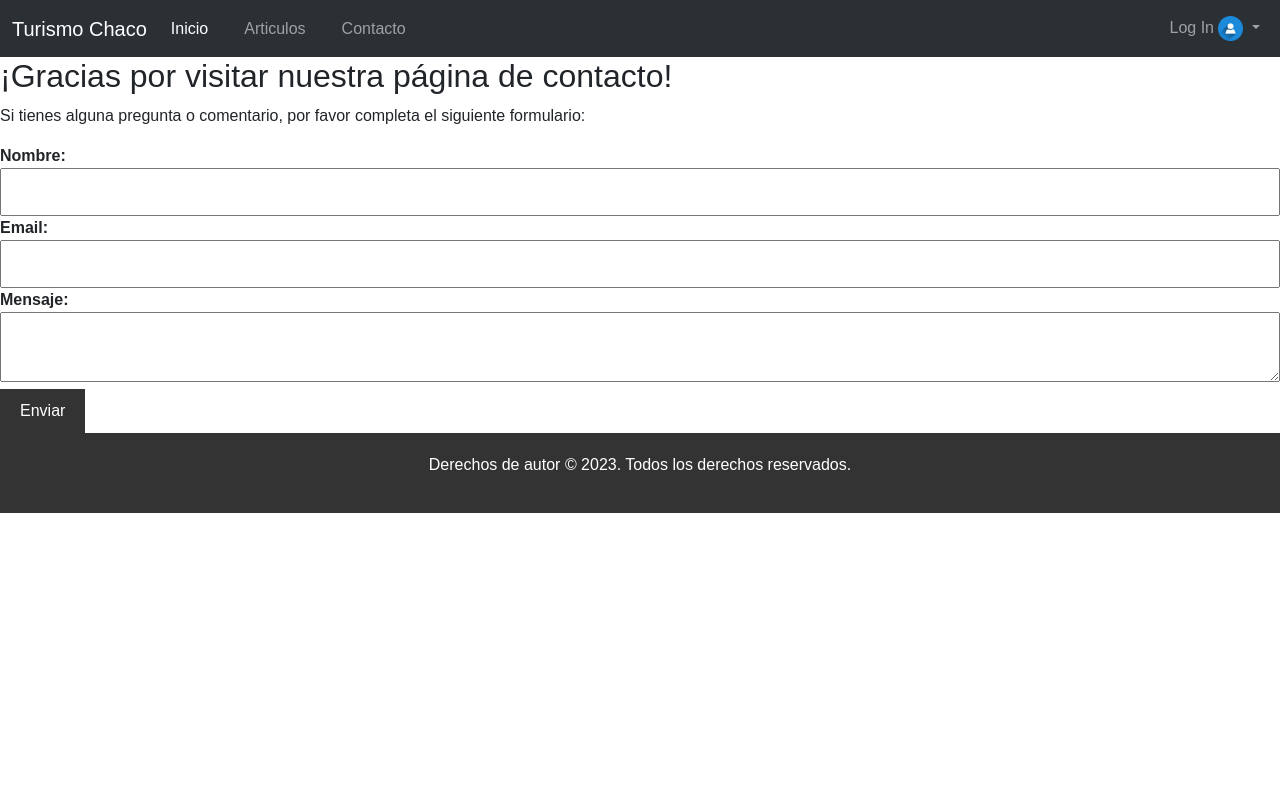
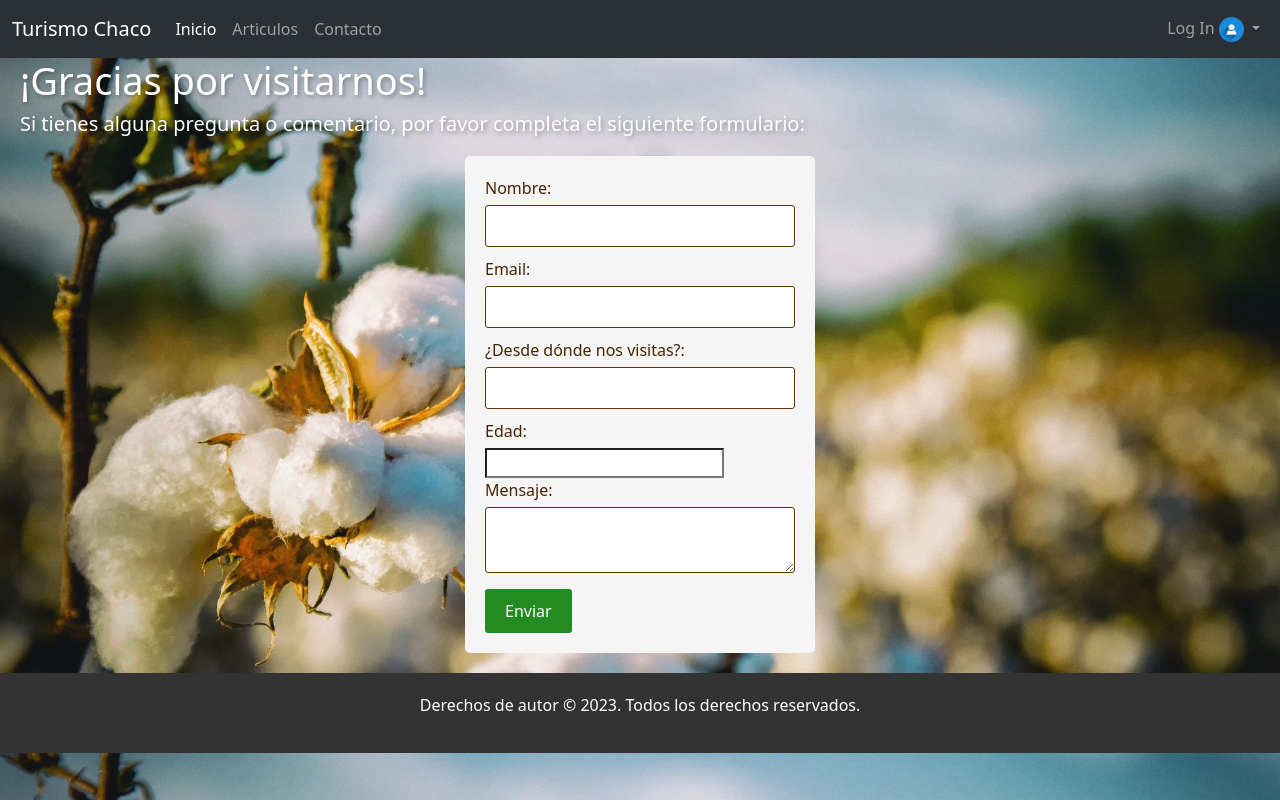
Before and after one commit to MalenaRod/G2_Desafio13, a Django app: template Blog Turismo/templates/contacto.html in a window 1280 px wide. Run offline with Django 3.2, Linux system fonts and the light colour scheme; the template is opened without the code that fills it, so the values that code supplies are empty.

Commit message:
cambios en la estetica de la pestaña contacto

```diff
--- a/Blog Turismo/static/css/style_contacto.css
+++ b/Blog Turismo/static/css/style_contacto.css
@@ -1,69 +1,80 @@
+/* style_contacto.css */
+
 body {
-    margin: 0;
-    padding: 0;
-    font-family: Arial, sans-serif;
+    /* Establecer la imagen de fondo */
+    background-image: url('/static/imagen/algodon.jpg');
+    /* Ajustar el tamaño de la imagen de fondo */
+    background-size: cover;
+    /* Centrar la imagen de fondo */
+    background-position: center;
 }
 
-header {
-    background-color: #333;
-    color: #fff;
-    padding: 10px;
+
+
+/* Estilos generales para el formulario */
+form {
+    max-width: 350px;
+    margin: 0 auto;
+    padding: 20px;
+    background-color: #f5f5f5;
+    border-radius: 5px;
+    margin-top: 20px;
+    margin-bottom: 20px
 }
 
-header h1 {
-    margin: 0;
+h1 {
+    margin-left: 20px;
+    font-size: 38px;
+    color: #ffffff; /* claro */
+    text-shadow: 2px 2px 4px rgba(0, 0, 0, 0.3);
 }
 
-nav ul {
-    list-style: none;
-    padding: 0;
-    margin: 0;
-}
-
-nav ul li {
-    display: inline-block;
-    margin-right: 20px;
-}
-
-nav ul li:last-child {
-    margin-right: 0;
-}
-
-main {
-    padding: 20px;
-}
-
-footer {
-    background-color: #333;
-    color: #fff;
-    padding: 10px;
-    text-align: center;
-}
-
-.form-group {
-    margin-bottom: 20px;
+h2 {
+    margin-left: 20px;
+    text-shadow: 2px 2px 4px rgba(0, 0, 0, 0.3);
+    font-size: 20px;
+    color: #ffffff; /* claro */
 }
 
 label {
     display: block;
-    font-weight: bold;
+    margin-bottom: 5px;
+    color: #442503; /* claro */
 }
 
 input[type="text"],
 input[type="email"],
 textarea {
     width: 100%;
-    padding: 10px;
+    padding: 8px;
+    margin-bottom: 10px;
+    border: 1px solid #663300; /* Marrón oscuro */
+    border-radius: 3px;
 }
 
-button {
+textarea {
+    resize: vertical;
+}
+
+button[type="submit"] {
     padding: 10px 20px;
-    background-color: #333;
-    color: #fff;
+    background-color: #228B22; /* Verde forest */
+    color: white;
     border: none;
+    border-radius: 3px;
     cursor: pointer;
 }
 
-button:hover {
-    background-color: #555;
+/* Estilos específicos para los campos */
+#nombre,
+#email,
+#ciudad,
+#edad,
+#mensaje {
+    background-color: #fff; /* Blanco */
 }
+
+/* Estilo para el botón "Enviar" cuando el cursor esté sobre él */
+button[type="submit"]:hover {
+    background-color: #006400; /* Verde oscuro */
+}
--- a/Blog Turismo/templates/contacto.html
+++ b/Blog Turismo/templates/contacto.html
@@ -6,22 +6,32 @@
         <link rel="stylesheet" type="text/css" href="/static/css/style_contacto.css">
     </head>
 
-    <h2>¡Gracias por visitar nuestra página de contacto!</h2>
-    <p>Si tienes alguna pregunta o comentario, por favor completa el siguiente formulario:</p>
+    <h1>¡Gracias por visitarnos!</h1>
+    <h2>Si tienes alguna pregunta o comentario, por favor completa el siguiente formulario:</h2>
 
     <form method="post">
         {% csrf_token %}
         <div>
             <label for="nombre">Nombre:</label>
             <input type="text" id="nombre" name="nombre" required>
-        <div>
+        </div>
 
         <div>
             <label for="email">Email:</label>
             <input type="email" id="email" name="email" required>
         </div>
 
+        <div>
+            <label for="ciudad">¿Desde dónde nos visitas?:</label>
+            <input type="text" id="ciudad" name="ciudad" required>
         </div>
+
+        <div>
+            <label for="edad">Edad:</label>
+            <input type="number" id="edad" name="edad" required>
+        </div>
+
+        <div>
             <label for="mensaje">Mensaje:</label>
             <textarea id="mensaje" name="mensaje" required></textarea>
         </div>
```
Also changed, not shown: Blog Turismo/static/imagen/12-07-22-escultores-696x526.jpg (added), Blog Turismo/static/imagen/algodon.jpg (added), Blog Turismo/static/imagen/resistenciaAire.jpg (added). Lines whose indentation alone changed are shown as unchanged.
